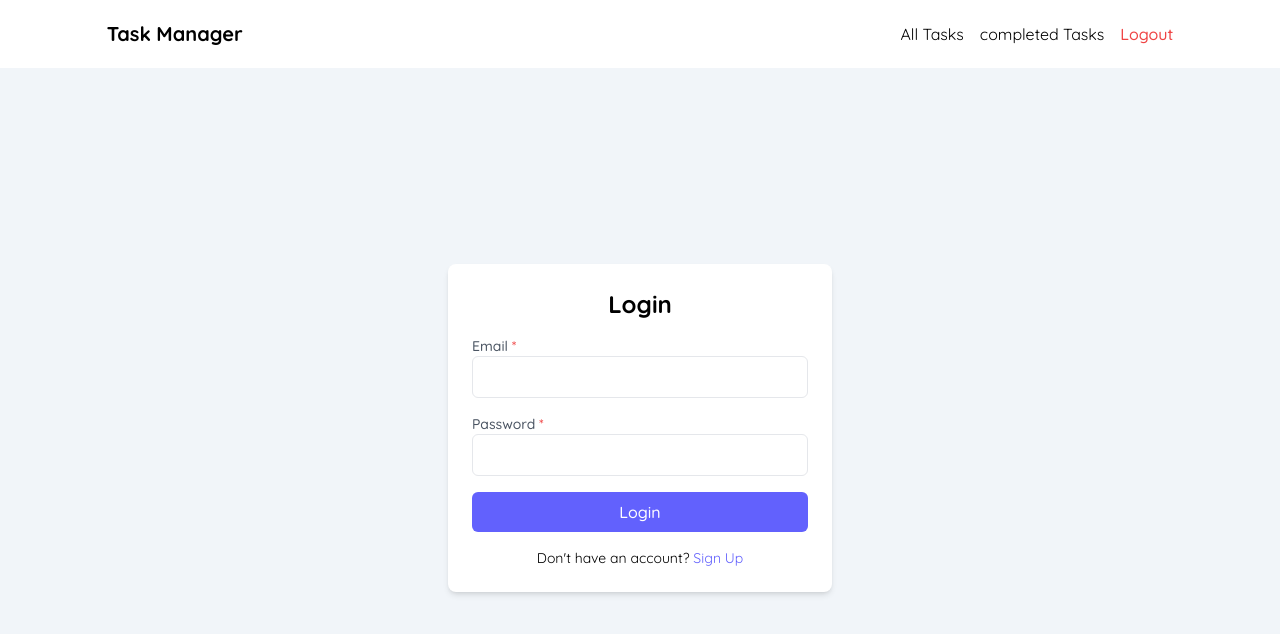
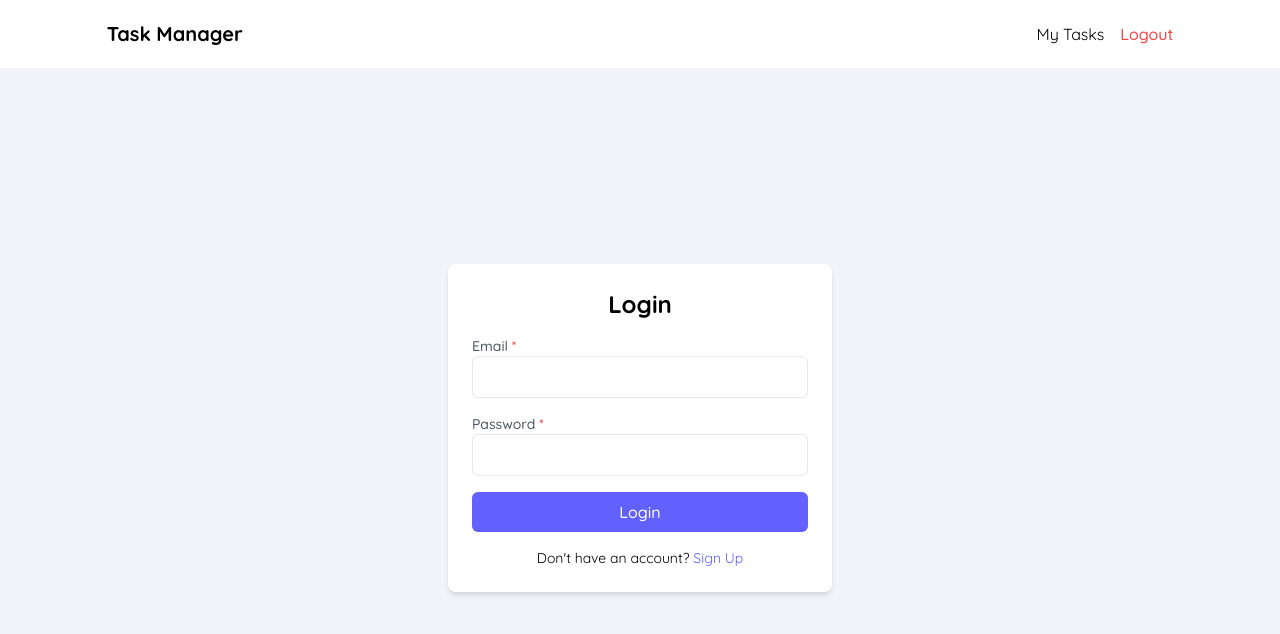
Before and after one commit to VrushabhVeer/kazam-ev-assignment, a React (Vite) app: page /login in a window 1280 px wide. Shown: the top 634 px of the page. Built offline with nearby package versions, Linux system fonts and the light colour scheme; sample sign-in values are in the browser's storage.

Commit message:
style changes

```diff
--- a/src/components/Navbar.tsx
+++ b/src/components/Navbar.tsx
@@ -20,10 +20,7 @@ const Navbar = () => {
           {isAuthenticated ? (
             <>
               <Link to="/" className="hover:underline">
-                All Tasks
-              </Link>
-              <Link to="/" className="hover:underline">
-                completed Tasks
+                My Tasks
               </Link>
               <button
                 onClick={handleLogout}
--- a/src/pages/TaskList.tsx
+++ b/src/pages/TaskList.tsx
@@ -81,7 +81,7 @@ const TaskList = ({
   };
 
   return (
-    <div className="mt-10">
+    <div className="mt-10 pb-10">
       {tasks.length === 0 ? (
         <div className="text-center mt-40">
           <h1 className="text-2xl font-bold">No tasks added yet</h1>
```
